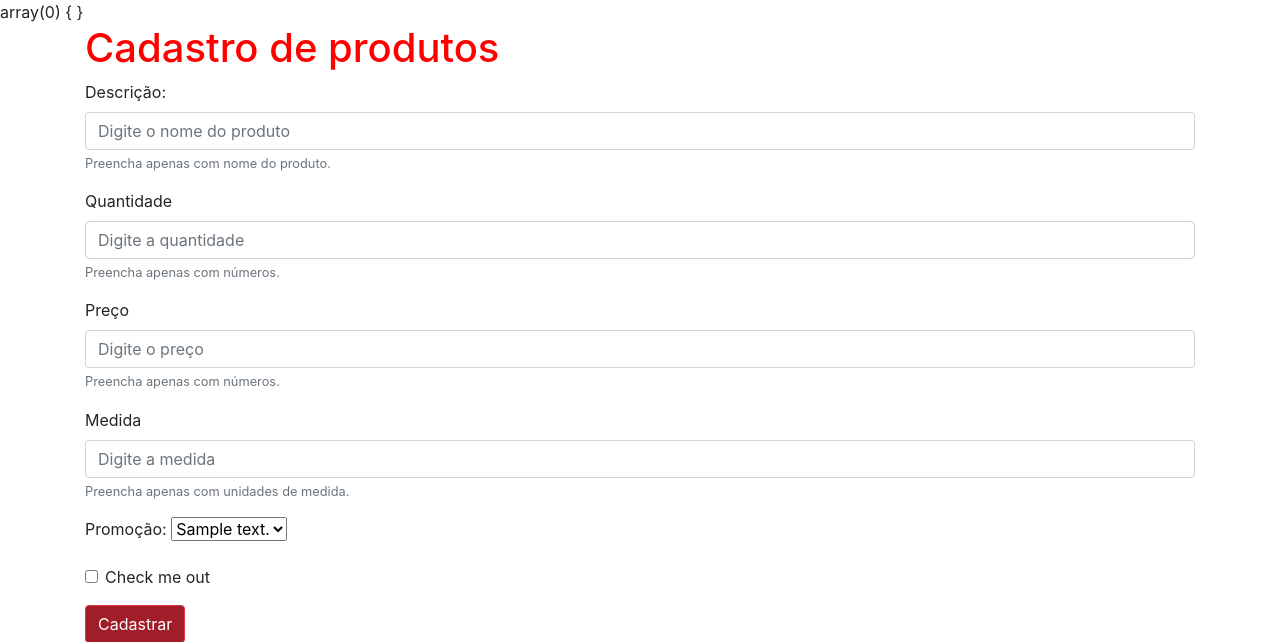
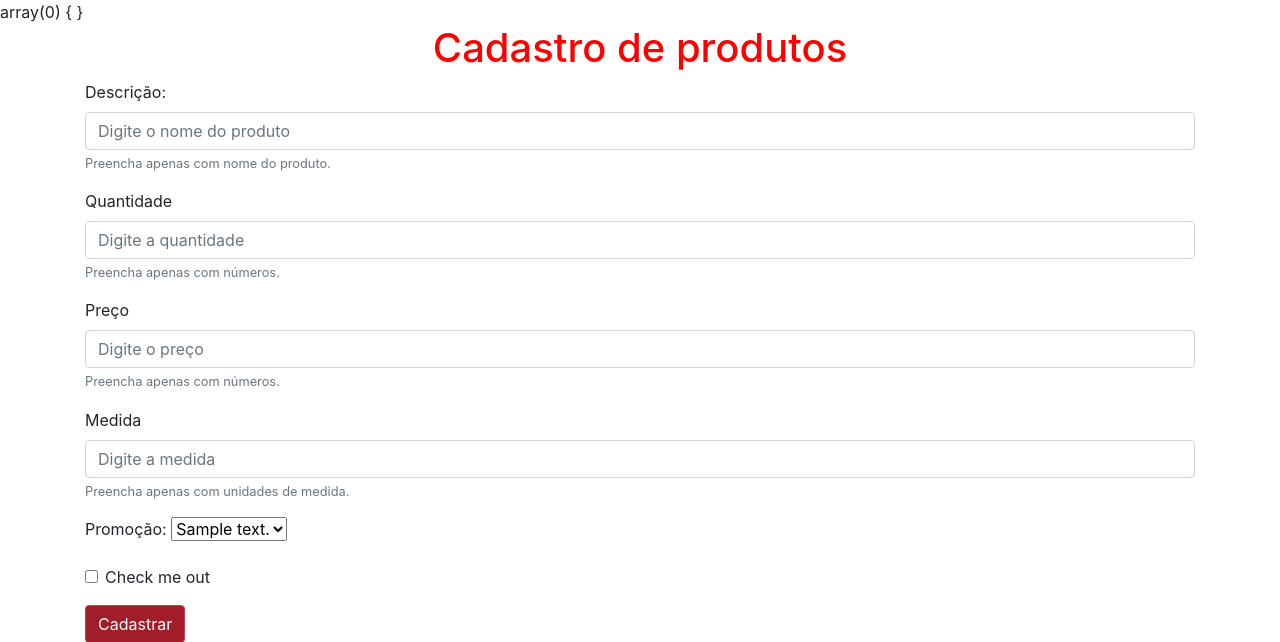
Before and after one commit to morenoluiz/mercantil_economize, a PHP site: page /adm.php in a window 1280 px wide. Shown: the top 642 px of the page. Run offline with PHP 8.4, Linux system fonts and the light colour scheme; tables that the repository leaves empty hold one stand-in row (values such as "Sample post").

Commit message:
foi de novo

```diff
--- a/adm.php
+++ b/adm.php
@@ -15,7 +15,7 @@ include 'produto/controler-produto.php';
             <div class="container">
                 <form method="POST" action ="adm.php">
 
-                    <h1 style="text-alingn: center; color: red"> Cadastro de produtos</h1>
+                    <h1 style="text-align: center; color: red"> Cadastro de produtos</h1>
 
 <!-- CAMPO Descrição -->
                 <div class="form-group">
--- a/bd.php
+++ b/bd.php
@@ -1,7 +1,7 @@
 <?php
 
-$username = 'root';
-$password = '';
+$username ='root';
+$password ='';
 $connection = new PDO( 'mysql:host=localhost;dbname=mercantil_economize', $username, $password );
 
 ?>
--- a/web1/bd.php
+++ b/web1/bd.php
@@ -2,7 +2,7 @@
 
 
 
-$username = 'root';
+$username ='root';
 $password = '';
 $connection = new PDO( 'mysql:host=localhost;dbname=empresa', $username, $password );
 
```
